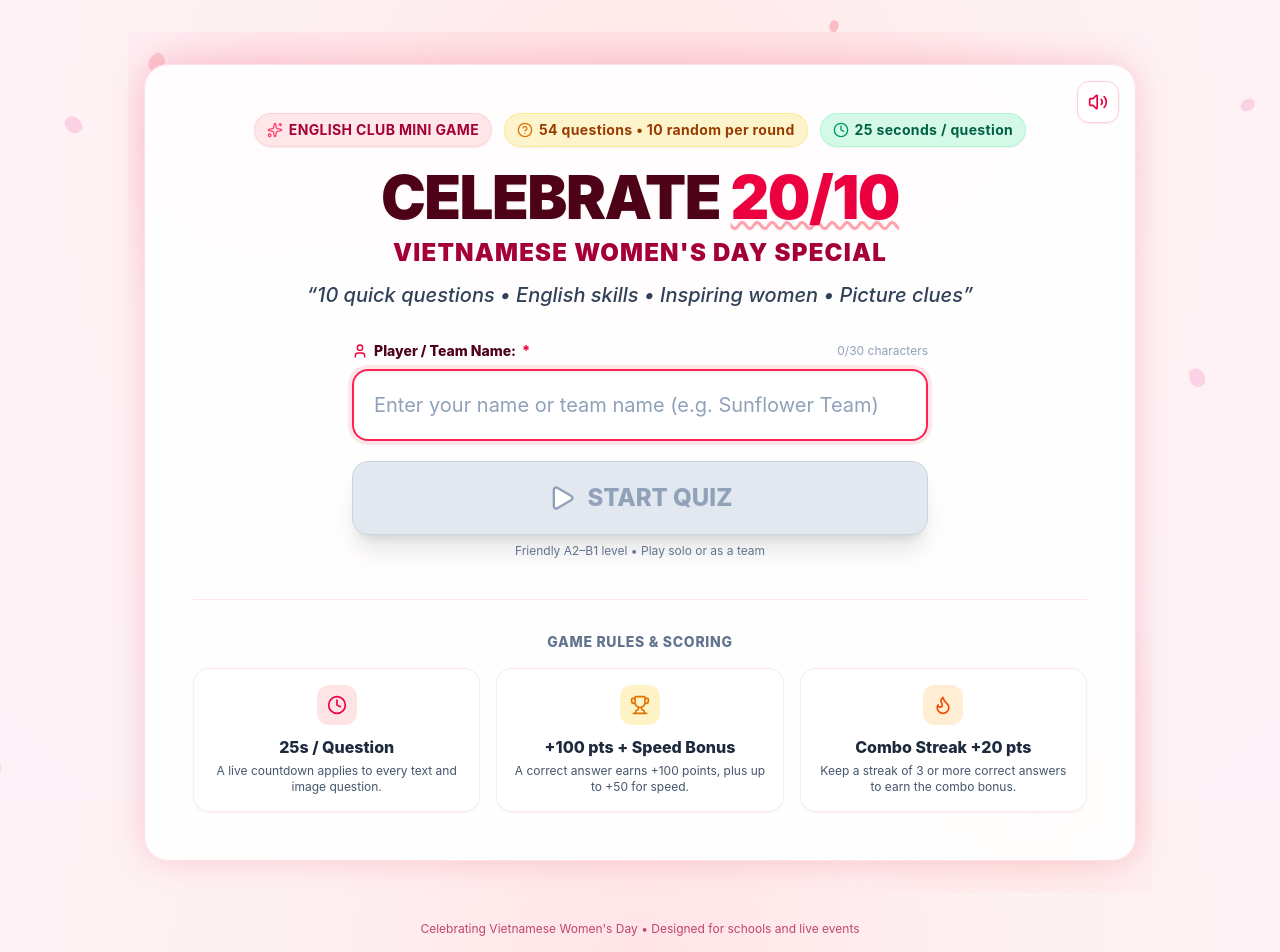
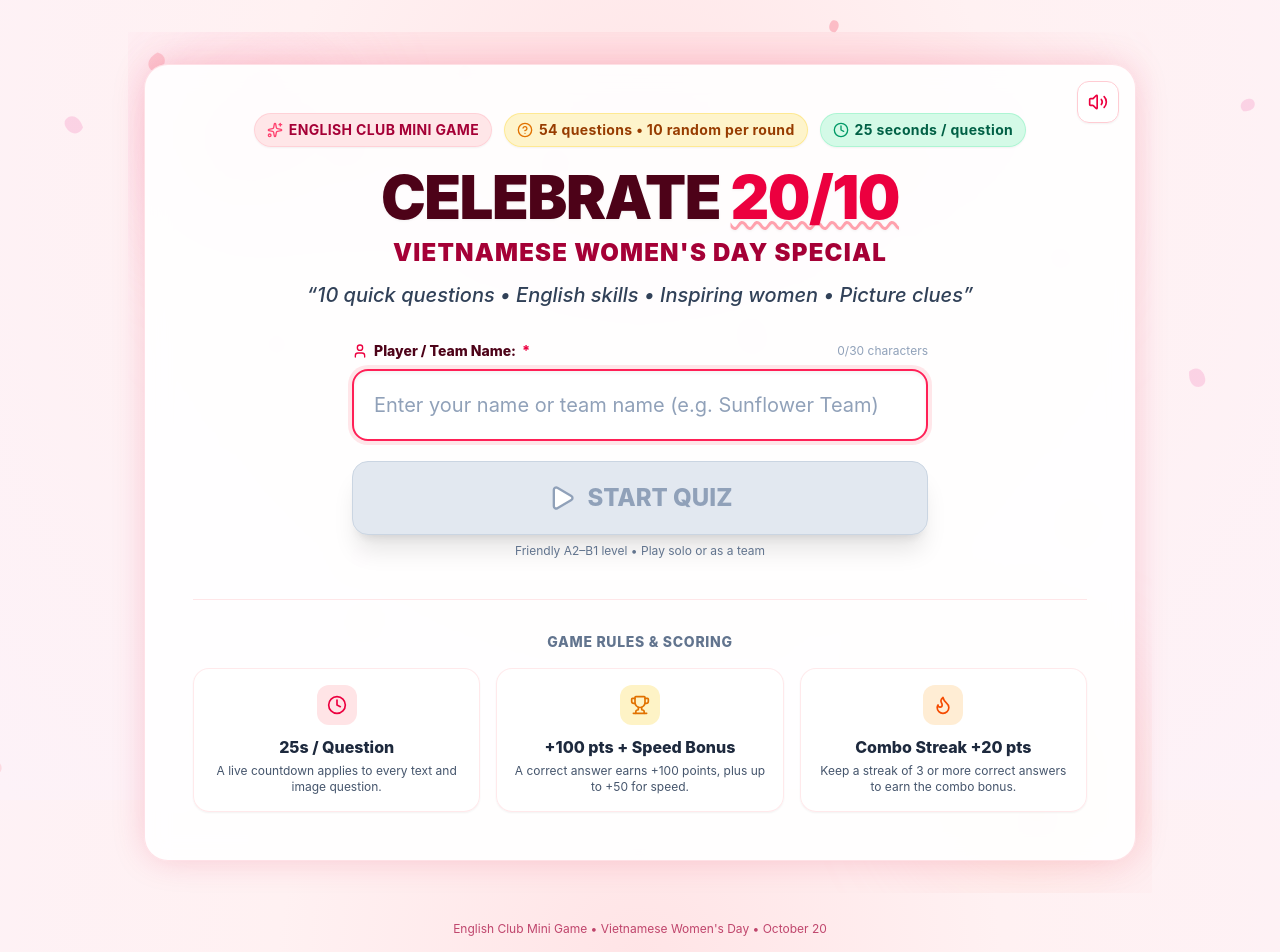
Before and after one commit to remyvnkhiemtruong/vui-cung-2010, a Next.js app: page / in a window 1280 px wide. Shown: the top 952 px of the page. Built offline with nearby package versions, Linux system fonts and the light colour scheme.

Commit message:
feat(ui): identify English Club as event host

```diff
--- a/src/app/page.tsx
+++ b/src/app/page.tsx
@@ -87,7 +87,7 @@ export default function QuizApp() {
 
         {/* Footer */}
         <footer className="relative z-10 w-full py-3 text-center text-xs text-rose-800/70 select-none">
-          Celebrating Vietnamese Women's Day • Designed for schools and live events
+          English Club Mini Game • Vietnamese Women's Day • October 20
         </footer>
       </div>
     </main>
```
